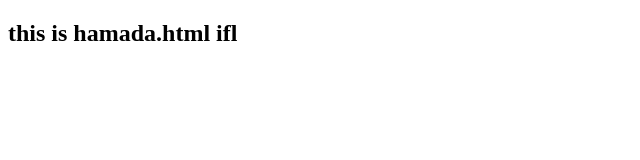
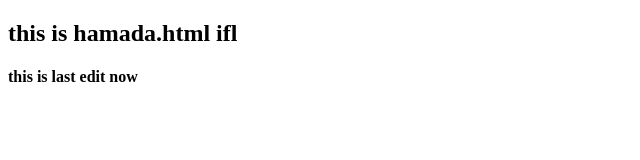
Before and after one commit to ahmedelshrkawy7/simpleApp, a plain HTML site: page hamada.html in a window 1280 px wide. Shown: the whole page, without its empty margins (0-640 px from the left). Drawn offline with Linux system fonts and the light colour scheme.

Commit message:
Add a heading to hamada.html for clarity

```diff
--- a/hamada.html
+++ b/hamada.html
@@ -7,5 +7,6 @@
   </head>
   <body>
     <h2>this is hamada.html ifl</h2>
+    <h4>this is last edit now</h4>
   </body>
 </html>
```
